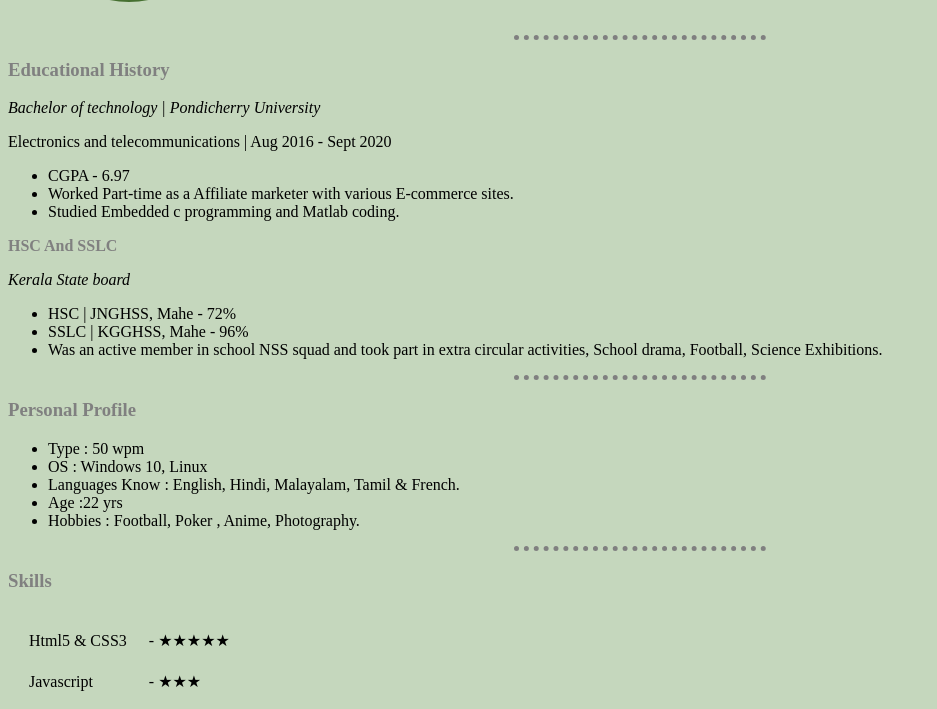
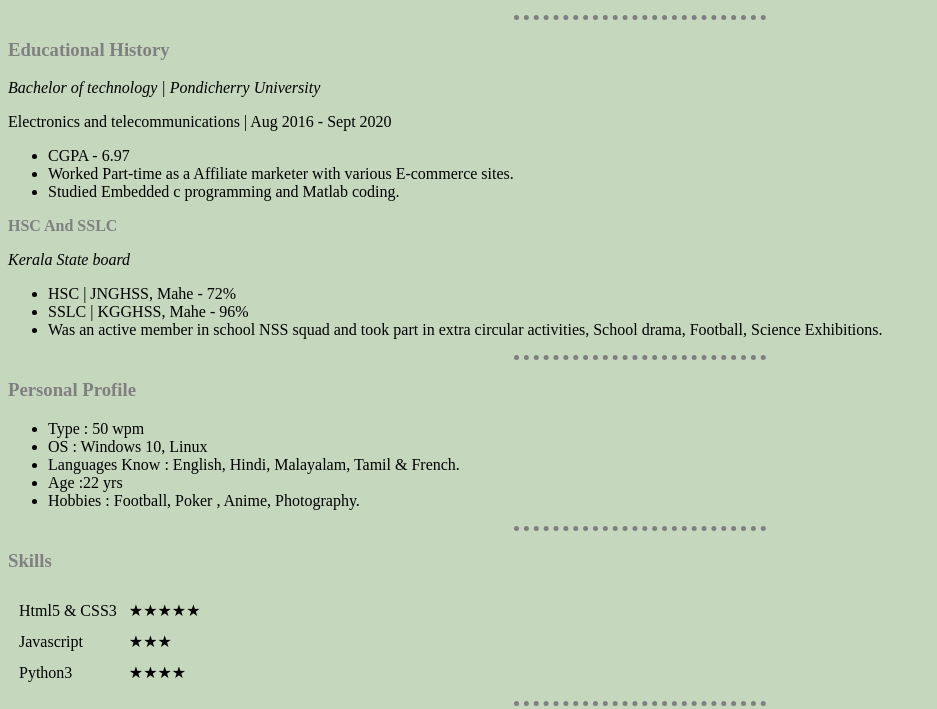
Before and after one commit to strawhatrag/cv-website, a plain HTML site: page index.html in a window 1280 px wide. Shown: the part 227-936 px from the top of the page, without its empty margins (0-937 px from the left). Drawn offline with Linux system fonts and the light colour scheme.

Commit message:
Add files via upload

```diff
--- a/styles.css
+++ b/styles.css
@@ -6,7 +6,7 @@ body {
   background-color: #c5d7bd;
 }
 table{
-  border-spacing: 20px;
+  border-spacing: 10px;
 }
 .heading {
   color: grey;
```
Also changed, not shown: index.html (+3 -3 lines).
